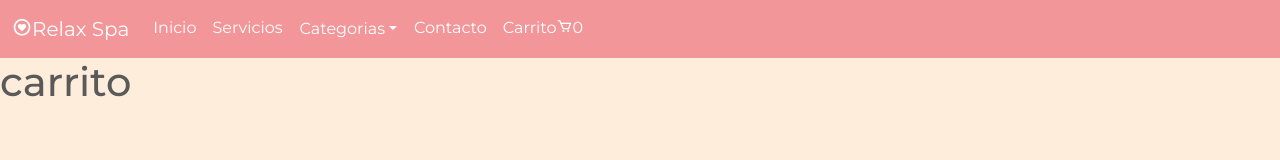
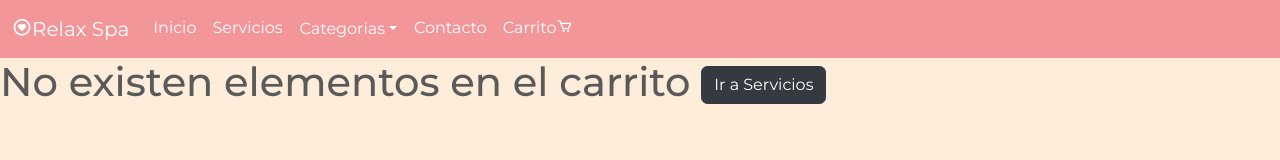
Before and after one commit to joaquin-benitez/React-Proyect, a React (Create React App) app: page /carrito in a window 1280 px wide. Shown: the top 160 px of the page. Built offline with nearby package versions, Linux system fonts and the light colour scheme.

Commit message:
link en carrito

```diff
--- a/src/App.jsx
+++ b/src/App.jsx
@@ -22,6 +22,7 @@ const App = () => {
 
                    <Route path="/contacto" element={<Contacto/>} />
                    <Route path="/carrito" element={<Carrito/>} />
+                   <Route path="*" element={<h1>Error 404</h1>}/>
 
 
 
--- a/src/Components/Carrito.jsx
+++ b/src/Components/Carrito.jsx
@@ -1,18 +1,29 @@
 import React, {useContext, useEffect, useState} from 'react';
 import { CarritoContext } from '../context/CarritoContext';
+import { Link } from 'react-router-dom';
 
 const Carrito = () => {
     const {carrito, agregarServicio, quitarServicio} = useContext(CarritoContext)
 
-    const [carritoLocal, setCarritoLocal] = useState(carrito);
+    const [carritoLocal, setCarritoLocal] = useState([]);
+
     useEffect(() => {
-        console.log(carritoLocal)
-    }, []);
-    return (
-        <div>
-            <h1>carrito</h1>
-        </div>
-    );
+        const servMostrar  = carrito.map(servicio =>
+            <div className="card cardServicio" key={servicio.id}>
+                    <img src={"./img/" + servicio.img} className="card-img-top" alt={servicio.nombre} />
+                        <div className="card-body">
+                            <h5 className="card-title">{servicio.nombre}</h5>
+                            <p className="card-text">Precio: {servicio.precio}</p>
+                            <p className="card-text">Cantidad: {servicio.cantidad}</p>
+                            <p className="card-text">Precio Total: {servicio.precio * servicio.cantidad}</p>
+                            <button className='btn btn-dark' onClick={() => quitarServicio(servicio)}>Eliminar</button>
+                    </div>
+                </div>)
+        setCarritoLocal(servMostrar)
+    }, [carrito]);
+
+   const app = (carrito.length != 0) ? <div className='row'> {carritoLocal} </div> : <> <h1>No existen elementos en el carrito <Link to="/servicios"><button className='btn btn-dark'>Ir a Servicios</button></Link></h1></>
+
+    return app
 }
-
 export default Carrito;
--- a/src/Components/DetalleServicios.jsx
+++ b/src/Components/DetalleServicios.jsx
@@ -32,6 +32,7 @@ const DetalleServicios = ({servicio}) => {
 
         <p className="card-text">${servicio.precio}</p>
         <p className="card-text">{servicio.descripcion}</p>
+        <p className='card-text'>{cantidad} Cantidad</p>
 
         <button className='btn btn-light' onClick={() => cantServicio("+")}>+</button>
 
--- a/src/Components/Footer.jsx
+++ b/src/Components/Footer.jsx
@@ -1,4 +1,6 @@
-import React from 'react';
+import { memo } from "react";
+
+
 
 const Footer = () => {
     return (
@@ -33,4 +35,4 @@ const Footer = () => {
     );
 }
 
-export default Footer;
+export default memo(Footer);
--- a/src/Components/Navbar/CartWidget.jsx
+++ b/src/Components/Navbar/CartWidget.jsx
@@ -4,7 +4,7 @@ import { Link } from 'react-router-dom';
 const CartWidget = () => {
     return (
         <>
-           <Link className="nav-link active" to="/Carrito">Carrito<i className="bx bx-cart"/><span>0</span></Link>
+           <Link className="nav-link active" to="/Carrito">Carrito<i className="bx bx-cart"/></Link>
 
         </>
     );
--- a/src/Components/Navbar/ulNavbar.jsx
+++ b/src/Components/Navbar/ulNavbar.jsx
@@ -1,7 +1,7 @@
 import React from 'react';
 import CartWidget from './CartWidget';
 import { Link } from 'react-router-dom';
-
+import {memo} from 'react'
 import Dropdown from './Dropdown';
 
 const UlNavbar = () => {
@@ -35,4 +35,4 @@ const UlNavbar = () => {
     );
 }
 
-export default UlNavbar;
+export default memo(UlNavbar);
--- a/src/context/CarritoContext.jsx
+++ b/src/context/CarritoContext.jsx
@@ -13,10 +13,10 @@ const CarritoProvider = (props) => {
         if(indice != -1) {
             aux[indice].cantidad = cant
         } else {
-          const servCarrito = {id: serv.id, cantidad: cant}
+          const servCarrito = {...serv, cantidad: cant}
           aux.push(servCarrito)
         }
-        setCarrito(aux)
+        setCarrito(structuredClone(aux))
         console.log(carrito)
 
     }
@@ -26,7 +26,7 @@ const CarritoProvider = (props) => {
         let indice = aux.findIndex(servicio => servicio.id  == serv.id)
 
         aux.splice(indice,1)
-        setCarrito(aux)
+        setCarrito(structuredClone(aux))
         console.log(carrito)
     }
 
```
